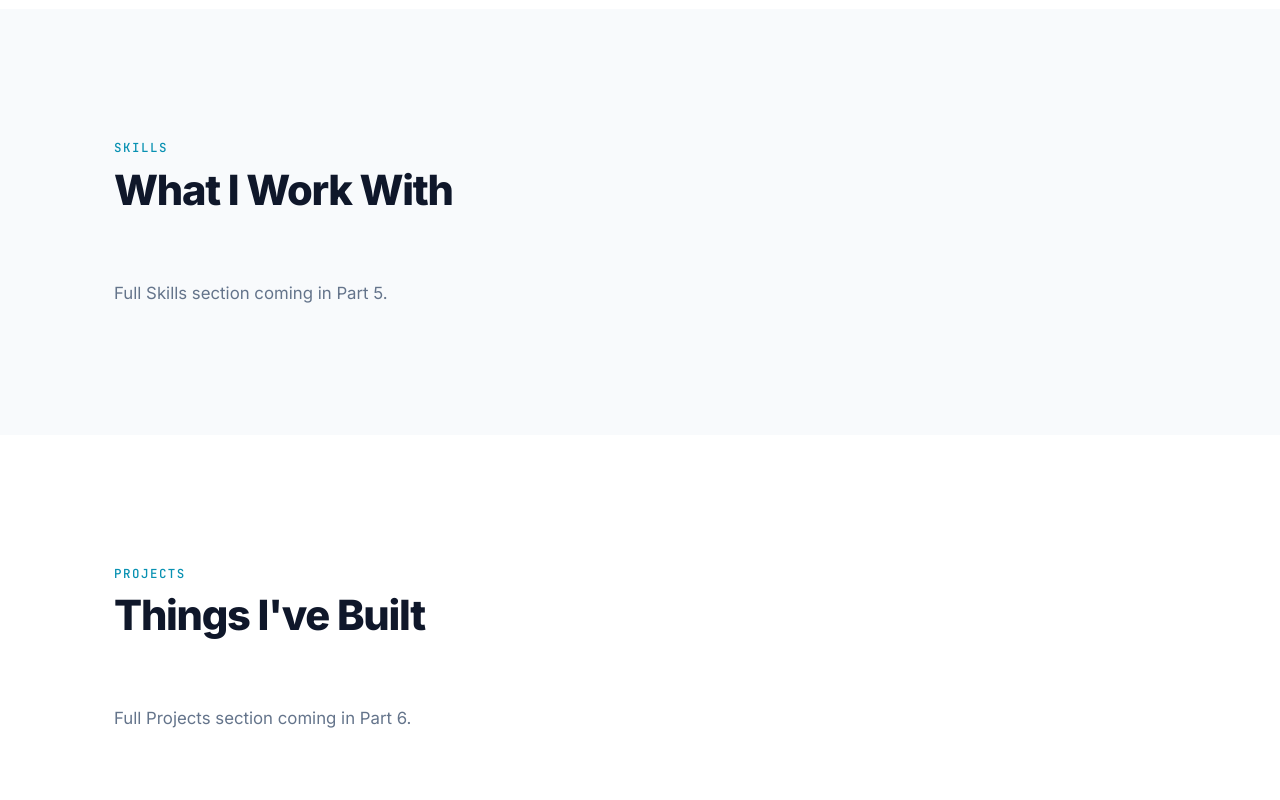
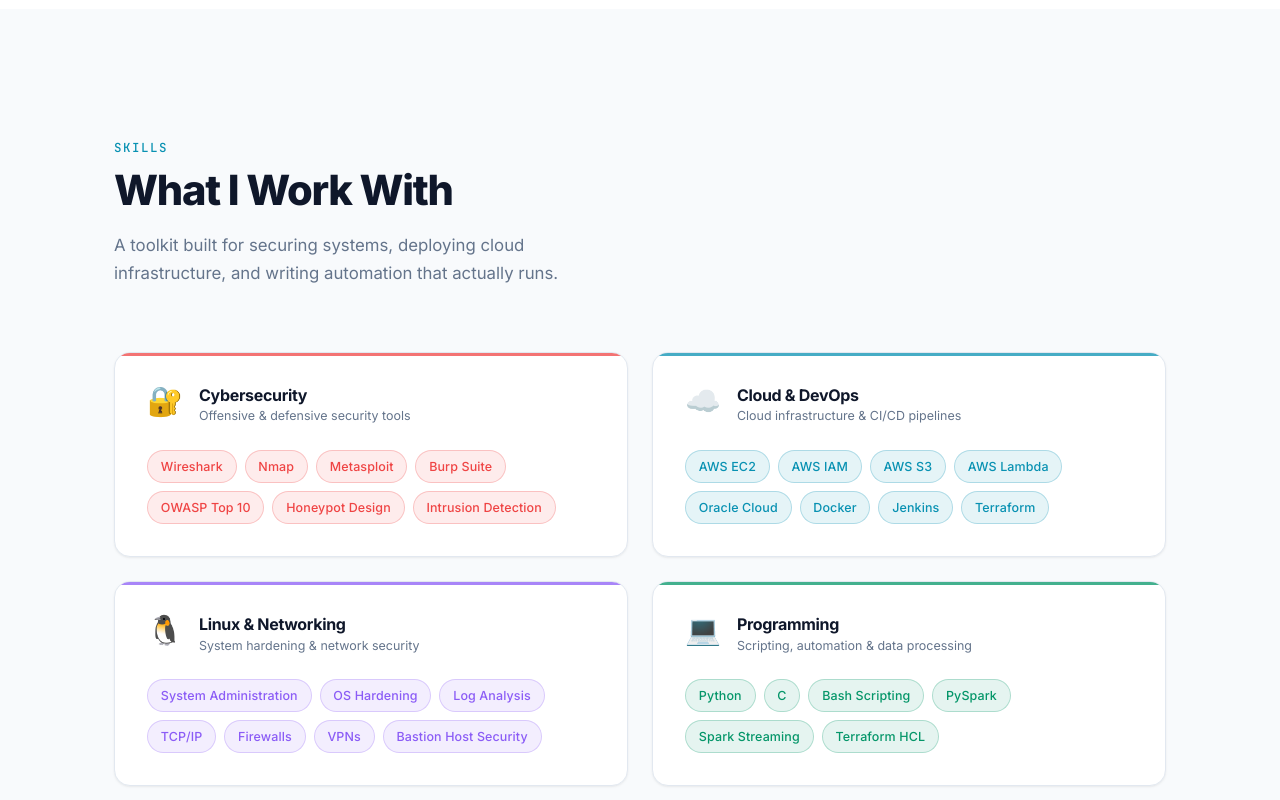
Before and after one commit to NileshSharma71/Portfolio, a React (Vite) app in the folder frontend/: page / in a window 1280 px wide. Shown: the part 1800-2600 px from the top of the page. Built offline with nearby package versions, Linux system fonts and the light colour scheme.

Commit message:
feat: build skills section with animated category cards

```diff
--- /dev/null
+++ b/frontend/src/sections/Skills/Skills.css
@@ -0,0 +1,103 @@
+/* ─── Skills Section ──────────────────────────────────────────────────────── */
+
+.skills-section {
+  background: var(--bg-primary);
+}
+
+/* 2-column grid on desktop, 1 on mobile */
+.skills-grid {
+  display: grid;
+  grid-template-columns: repeat(2, 1fr);
+  gap: var(--space-lg);
+}
+
+@media (max-width: 720px) {
+  .skills-grid { grid-template-columns: 1fr; }
+}
+
+/* ─── Skill Card ──────────────────────────────────────────────────────────── */
+
+.skill-card {
+  position: relative;
+  display: flex;
+  flex-direction: column;
+  gap: var(--space-lg);
+  overflow: hidden;
+  cursor: default;
+}
+
+/* Top accent line — uses the per-card color CSS variable */
+.skill-card-accent-line {
+  position: absolute;
+  top: 0;
+  left: 0;
+  right: 0;
+  height: 3px;
+  background: var(--card-accent, var(--accent));
+  border-radius: 3px 3px 0 0;
+  opacity: 0.75;
+  transition: opacity 0.2s ease;
+}
+
+.skill-card:hover .skill-card-accent-line {
+  opacity: 1;
+}
+
+/* ─── Card Header ─────────────────────────────────────────────────────────── */
+
+.skill-card-header {
+  display: flex;
+  align-items: flex-start;
+  gap: var(--space-md);
+}
+
+.skill-icon {
+  font-size: 1.8rem;
+  line-height: 1;
+  flex-shrink: 0;
+  margin-top: 2px;
+}
+
+.skill-category {
+  font-size: 1rem;
+  font-weight: 700;
+  color: var(--text-primary);
+  letter-spacing: -0.02em;
+  margin-bottom: 2px;
+  line-height: 1.3;
+}
+
+.skill-desc {
+  font-size: 0.78rem;
+  color: var(--text-muted);
+  line-height: 1.5;
+}
+
+/* ─── Skill Tags ──────────────────────────────────────────────────────────── */
+
+.skill-tags {
+  display: flex;
+  flex-wrap: wrap;
+  gap: var(--space-sm);
+}
+
+/* Override the global .tag to use the card accent color */
+.skill-tag {
+  background: color-mix(in srgb, var(--card-accent, var(--accent)) 10%, transparent);
+  color: var(--card-accent, var(--accent));
+  border-color: color-mix(in srgb, var(--card-accent, var(--accent)) 25%, transparent);
+}
+
+/* Fallback for browsers without color-mix */
+@supports not (background: color-mix(in srgb, red, blue)) {
+  .skill-tag {
+    background: var(--accent-light);
+    color: var(--accent);
+    border-color: rgba(var(--accent-rgb), 0.2);
+  }
+}
+
+.skill-tag:hover {
+  transform: translateY(-1px);
+  box-shadow: 0 2px 8px color-mix(in srgb, var(--card-accent, var(--accent)) 20%, transparent);
+}
--- a/frontend/src/sections/Skills/Skills.jsx
+++ b/frontend/src/sections/Skills/Skills.jsx
@@ -1,12 +1,92 @@
+import { useRef } from 'react';
+import { motion, useInView } from 'framer-motion';
+import { SKILLS } from '../../data/skills';
+import './Skills.css';
+
+// ─── SkillCard ────────────────────────────────────────────────────────────────
+// Uses framer-motion's useInView (which wraps IntersectionObserver internally).
+//
+// OPTIMIZATION: IntersectionObserver is async — it fires only when an element
+// enters the viewport, not on every scroll tick. This is far more efficient
+// than a scroll event listener calling getBoundingClientRect() 60x/sec.
+//
+// `once: true` means the observer disconnects after the first intersection,
+// freeing up resources — no ongoing overhead after animation fires.
+
+function SkillCard({ category, index }) {
+  const ref = useRef(null);
+  const inView = useInView(ref, { once: true, margin: '-60px' });
+
+  return (
+    <motion.div
+      ref={ref}
+      className="skill-card card"
+      initial={{ opacity: 0, y: 30 }}
+      animate={inView ? { opacity: 1, y: 0 } : {}}
+      transition={{ duration: 0.5, delay: index * 0.1, ease: 'easeOut' }}
+      style={{ '--card-accent': category.accentColor }}
+    >
+      {/* Card header */}
+      <div className="skill-card-header">
+        <span className="skill-icon" aria-hidden="true">{category.icon}</span>
+        <div>
+          <h3 className="skill-category">{category.category}</h3>
+          <p className="skill-desc">{category.description}</p>
+        </div>
+      </div>
+
+      {/* Skill pills — each animates in with stagger after the card itself */}
+      <div className="skill-tags">
+        {category.items.map((item, i) => (
+          <motion.span
+            key={item}
+            className="tag skill-tag"
+            initial={{ opacity: 0, scale: 0.8 }}
+            animate={inView ? { opacity: 1, scale: 1 } : {}}
+            transition={{
+              duration: 0.25,
+              delay: index * 0.1 + i * 0.045 + 0.2,
+            }}
+          >
+            {item}
+          </motion.span>
+        ))}
+      </div>
+
+      {/* Accent line at top — uses the category's unique color */}
+      <div className="skill-card-accent-line" aria-hidden="true" />
+    </motion.div>
+  );
+}
+
+// ─── Skills Section ───────────────────────────────────────────────────────────
+
 export default function Skills() {
   return (
-    <section className="section" id="skills">
+    <section className="section skills-section" id="skills">
       <div className="container">
-        <div className="section-header">
+
+        <motion.div
+          className="section-header"
+          initial={{ opacity: 0, y: 20 }}
+          whileInView={{ opacity: 1, y: 0 }}
+          viewport={{ once: true, amount: 0.5 }}
+          transition={{ duration: 0.5 }}
+        >
           <span className="section-label">Skills</span>
           <h2 className="section-title">What I Work With</h2>
+          <p className="section-desc">
+            A toolkit built for securing systems, deploying cloud infrastructure,
+            and writing automation that actually runs.
+          </p>
+        </motion.div>
+
+        <div className="skills-grid">
+          {SKILLS.map((category, i) => (
+            <SkillCard key={category.id} category={category} index={i} />
+          ))}
         </div>
-        <p className="section-desc">Full Skills section coming in Part 5.</p>
+
       </div>
     </section>
   );
```
